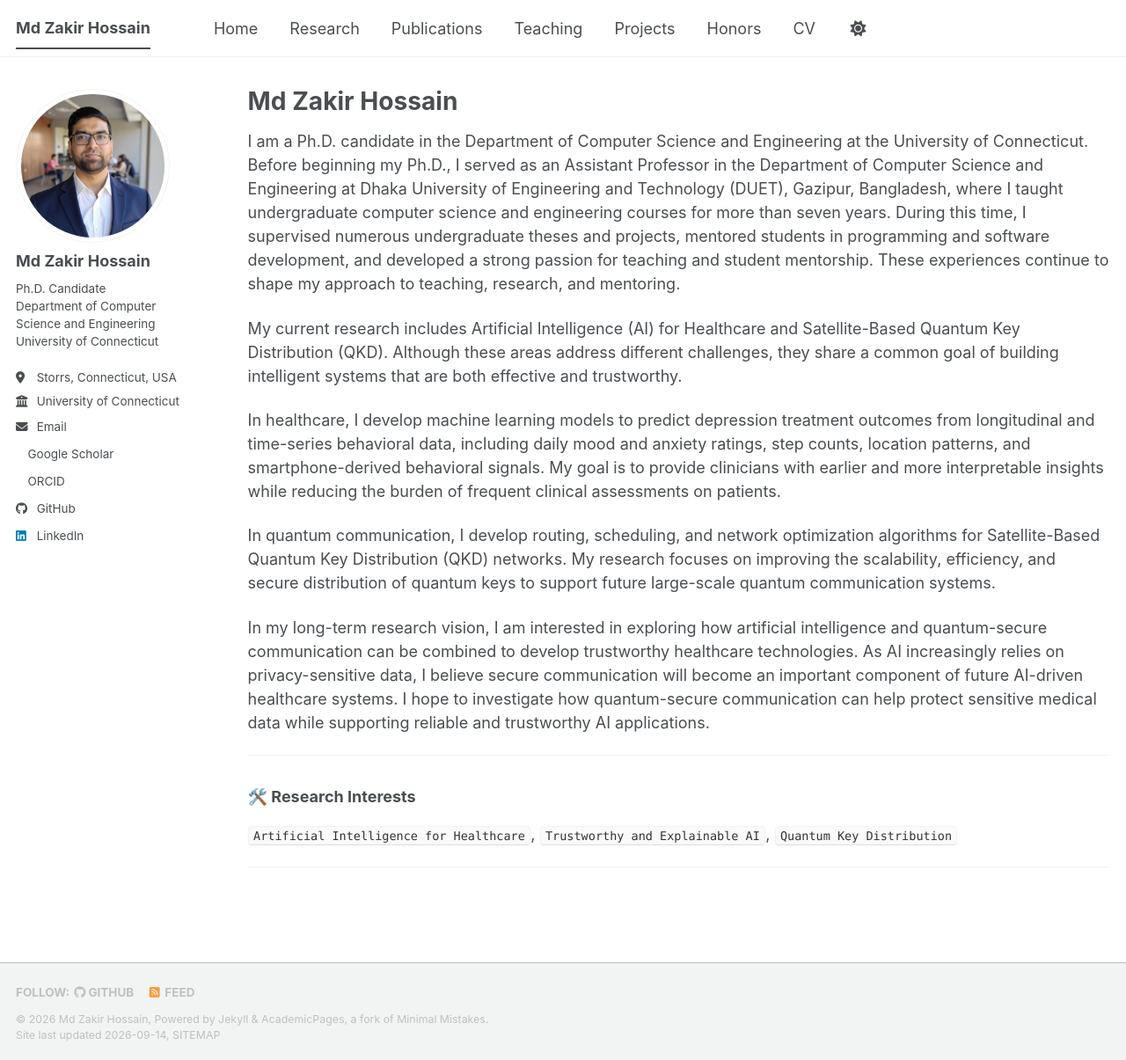
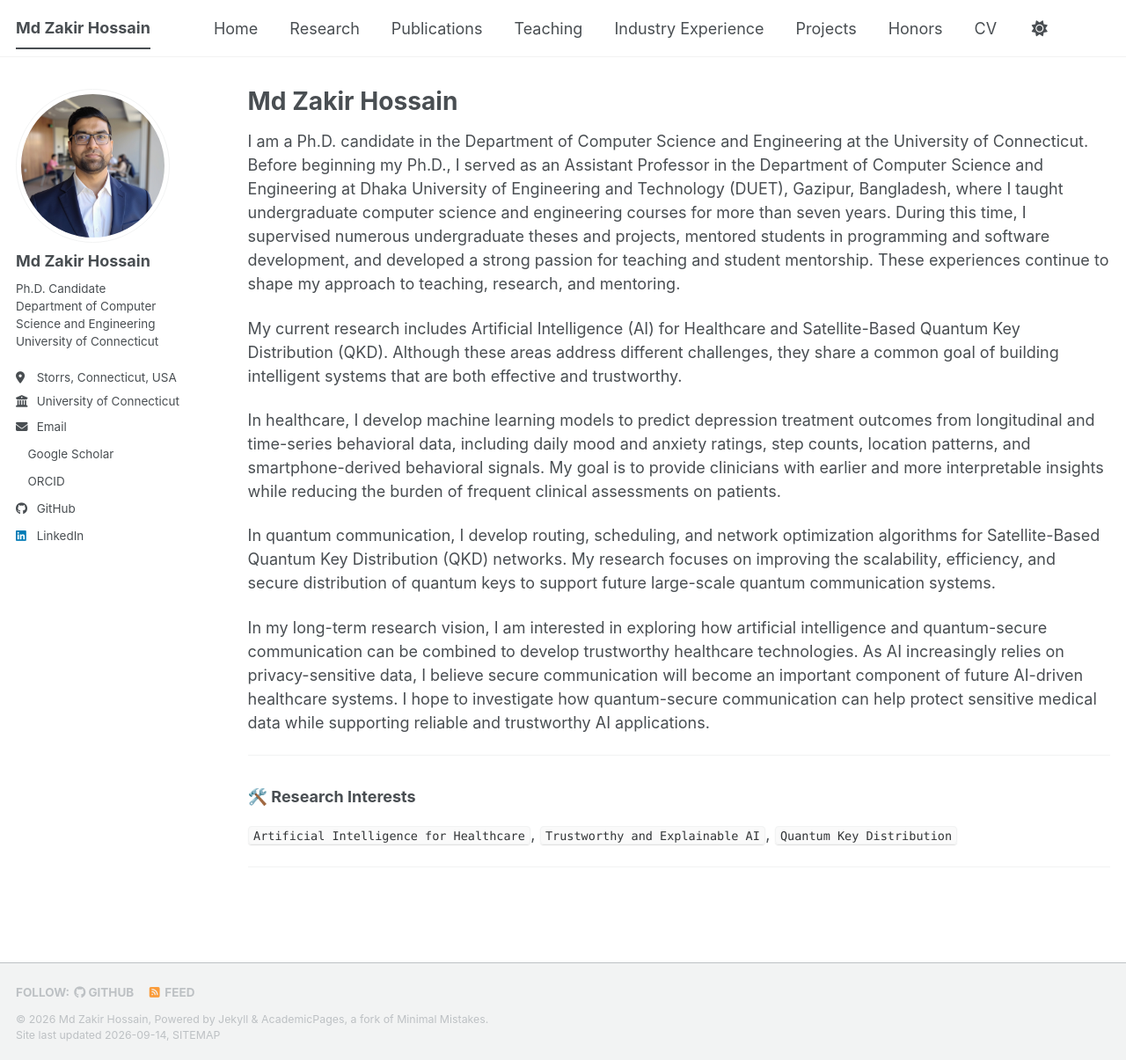
Before and after one commit to zakir-uconn/zakir-uconn.github.io, a Jekyll site: the page built from index.md, in a window 1280 px wide and 1205 px high. Shown: the whole window at 88% size. Built offline with Jekyll 4.4.1, drawn with Linux system fonts in a browser that asks for light colours; a style sheet for code colours, icons or effects is not loaded.

Commit message:
Add Industry Experience section to navigation

```diff
--- a/_data/navigation.yml
+++ b/_data/navigation.yml
@@ -46,6 +46,9 @@ main:
   - title: "Teaching"
     url: /teaching/
 
+  - title: "Industry Experience"
+    url: /industry/
+
   - title: "Projects"
     url: /projects/
 
```
